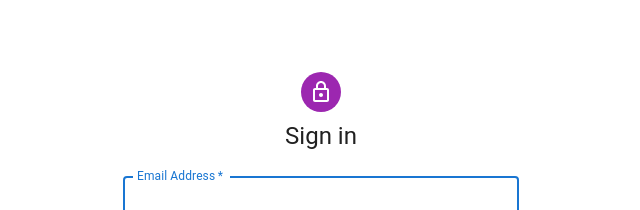
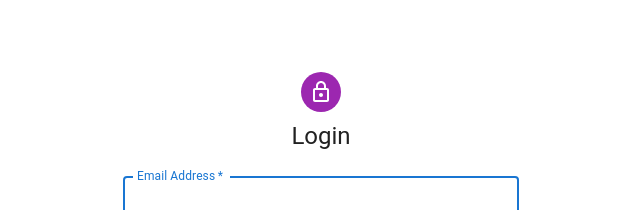
Before and after one commit to jenslys/artcommission, a React (Create React App) app: page /Login in a window 1280 px wide. Shown: the top 210 px of the page, without its empty margins (319-959 px from the left). Built offline with nearby package versions, Linux system fonts and the light colour scheme.

Commit message:
rename signin to login (remaining)

```diff
--- a/src/pages/Login.js
+++ b/src/pages/Login.js
@@ -15,7 +15,7 @@ import { createTheme, ThemeProvider } from '@mui/material/styles';
 
 const theme = createTheme();
 
-export default function SignIn() {
+export default function Login() {
   const handleSubmit = (event) => {
     event.preventDefault();
     const data = new FormData(event.currentTarget);
@@ -41,7 +41,7 @@ export default function SignIn() {
             <LockOutlinedIcon />
           </Avatar>
           <Typography component='h1' variant='h5'>
-            Sign in
+            Login
           </Typography>
           <Box component='form' onSubmit={handleSubmit} noValidate sx={{ mt: 1 }}>
             <TextField
```
